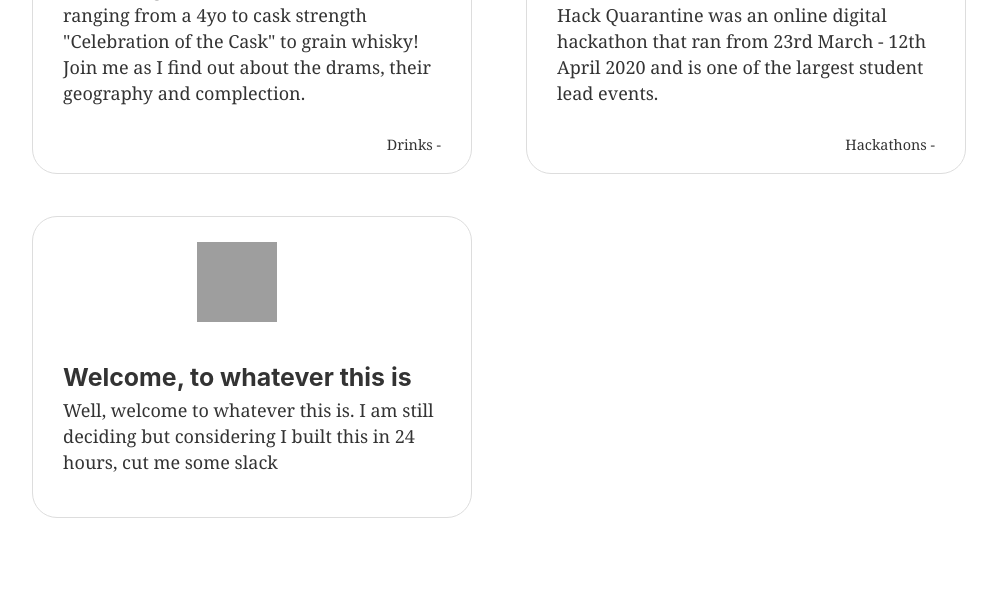
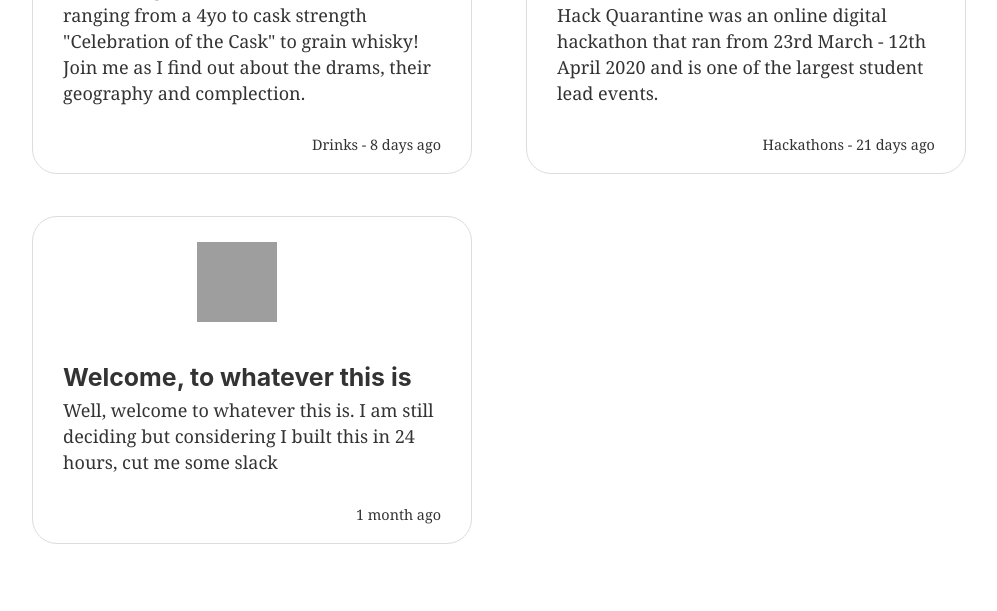
Before and after one commit to tomMisson/blogJS, a Gatsby site: page / in a window 1280 px wide. Shown: the part 834-1445 px from the top of the page, without its empty margins (112-1109 px from the left). Built offline with nearby package versions, Linux system fonts and the light colour scheme; Gatsby itself is replaced by a stand-in of ours; grey boxes are pictures that could not be loaded.

Commit message:
Added time difference to client side rendering

```diff
--- a/src/components/posts.js
+++ b/src/components/posts.js
@@ -31,23 +31,42 @@ const Posts = () => {
   const timeDiff = (postDate) => {
     var currentDate = Date.now()
     var splitDate = postDate.split(/([-\s:])/g)
+    var offset = new Date().getTimezoneOffset();
 
     postDate = Date.UTC(splitDate[0],parseInt(splitDate[2])-1+"", splitDate[4],splitDate[6],splitDate[8])
 
     var diff = currentDate - postDate;
 
-    // //Exact
-    var secondsDiff = Math.round(diff/1000);
-    var minsDiff = Math.round(secondsDiff/60);
-    var hoursDiff = Math.round(minsDiff/60);
-    var days = Math.round(hoursDiff/24);
+    //Exact
+    var mins = -(offset-Math.round(diff/(1000*60)));
+    var hours = -((offset/60)-Math.round(diff/(1000*60*60)));
+    var days = -(Math.round(offset/(60*24))-Math.round(diff/(1000*60*60*24)));
 
-    //Relative
-    hoursDiff = Math.round(hoursDiff-(days*24))
-    minsDiff = Math.round(minsDiff - hoursDiff*60)
-    secondsDiff = Math.round(secondsDiff -(minsDiff*60))
-
-    console.log("Difference:" + days + " " + hoursDiff + " " + minsDiff + " " + secondsDiff)
+    if(days===0)
+    {
+      if(hours===0)
+        if(mins===1||mins===0)
+          return "1 min ago"
+        else
+          return mins + " mins ago"
+      else if(hours>days)
+        if(hours===1)
+          return "1 hour ago"
+        else
+          return hours + " hours ago"
+    }
+    else
+      if(days<30)
+        return days+ " days ago"
+      else if(days>=30 && days<=60)
+        return "1 month ago"
+      else if(days>30 && days<365)
+          return days%30 + " months ago"
+      else
+        if(days/365 === 1)
+          return "1 year ago"
+        else
+          return Math.trunc(days/365) + " years ago"
   }
 
   return (
```
